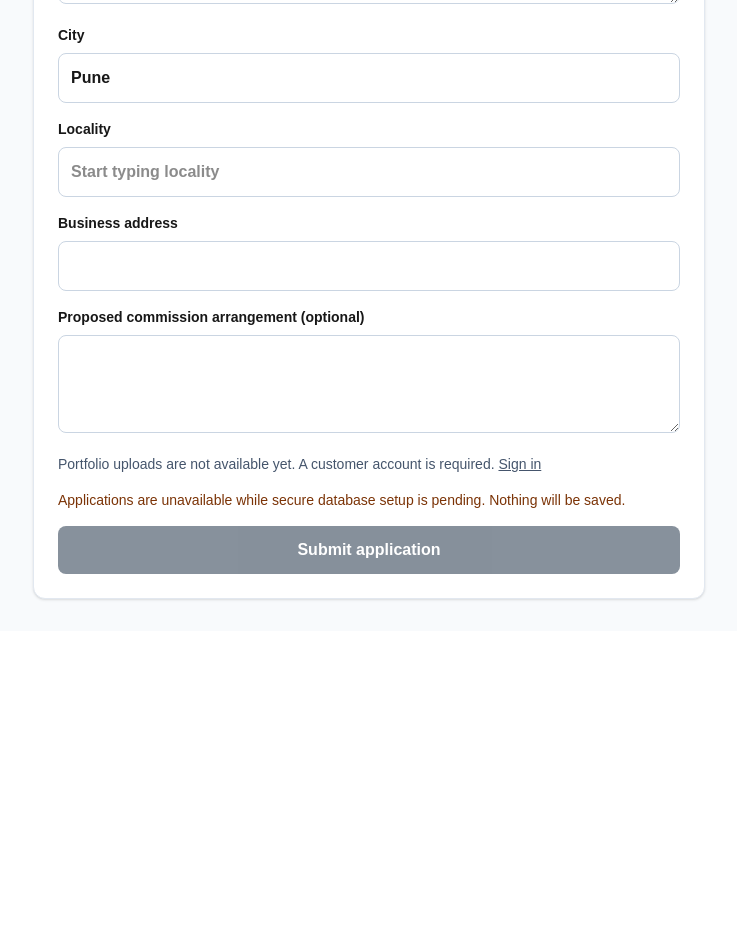
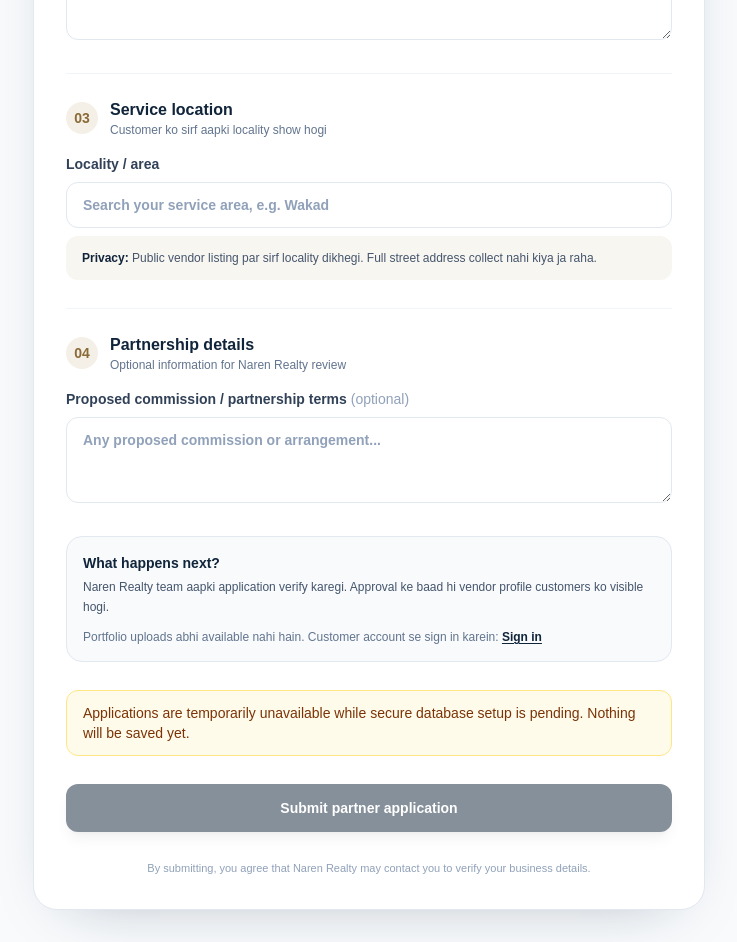
Before and after one commit to narenrealtyco-source/naren-realty, a Next.js app in the folder naren-realty/: page /home-services/register in a window 1280 px wide. Shown: the part 1060-2002 px from the top of the page, without its empty margins (271-1008 px from the left). Before the commit the page ends 1691 px from the top, so only its background shows below. Built offline with nearby package versions, Linux system fonts and the light colour scheme.

Commit message:
Redesign vendor application with premium service selection

```diff
--- a/naren-realty/app/home-services/VendorForms.tsx
+++ b/naren-realty/app/home-services/VendorForms.tsx
@@ -1,37 +1,122 @@
 "use client";
 
 import Link from "next/link";
-import { useActionState } from "react";
+import { useActionState, useMemo, useState } from "react";
 import LocalityAutocomplete from "../components/LocalityAutocomplete";
 import type { MarketplaceCategory } from "../lib/vendor-marketplace";
 import { applyAsVendor, enquireVendor, type VendorState } from "./vendor-actions";
 
 const initial: VendorState = { status: "idle", message: "" };
-const input = "mt-2 w-full min-w-0 rounded-lg border border-slate-300 bg-white px-3 py-3 text-base";
-const label = "block text-sm font-semibold";
-const button = "min-h-11 w-full rounded-lg bg-[#10243A] px-5 py-3 font-semibold text-white disabled:cursor-not-allowed disabled:opacity-50";
+const input = "mt-2 w-full min-w-0 rounded-xl border border-slate-200 bg-white px-4 py-3 text-sm text-slate-900 outline-none transition placeholder:text-slate-400 focus:border-[#B9955B] focus:ring-4 focus:ring-[#B9955B]/10";
+const label = "block text-sm font-semibold text-slate-700";
+const button = "min-h-12 w-full rounded-xl bg-[#10243A] px-5 py-3 text-sm font-semibold text-white shadow-lg shadow-slate-900/10 transition hover:bg-[#1a3552] disabled:cursor-not-allowed disabled:opacity-50";
+const serviceCatalog: Record<string, string[]> = {
+  plumbing: ["Tap and faucet repair", "Pipe leakage repair", "Bathroom fitting", "Drain and blockage cleaning", "Water tank cleaning", "Water pump repair", " geyser installation and repair"],
+  electrical: ["Wiring and rewiring", "Switch and socket repair", "Fan and light installation", "MCB and distribution board", "Inverter installation", "Electrical fault finding"],
+  cleaning: ["Home deep cleaning", "Bathroom cleaning", "Kitchen cleaning", "Sofa and carpet cleaning", "Move-in / move-out cleaning", "Water tank cleaning"],
+  painting: ["Interior painting", "Exterior painting", "Waterproofing", "Texture painting", "Wall putty and polishing"],
+  carpentry: ["Furniture repair", "Door and lock repair", "Modular furniture", "Wardrobe installation", "Curtain and blind fitting"],
+  appliance: ["AC installation", "AC servicing and repair", "Refrigerator repair", "Washing machine repair", "RO service", "TV repair"],
+  pest: ["General pest control", "Cockroach treatment", "Termite treatment", "Mosquito control", "Rodent control"],
+  packers: ["House shifting", "Office shifting", "Packing and unpacking", "Loading and unloading", "Furniture dismantling / assembly"],
+  security: ["CCTV installation", "Video door phone", "Smart lock installation", "Alarm system installation"],
+  default: ["Installation", "Repair and maintenance", "Inspection / consultation", "Cleaning / servicing", "Emergency service", "Annual maintenance contract"],
+};
+function servicesFor(categoryName: string) {
+  const key = categoryName.toLowerCase();
+  const match = Object.keys(serviceCatalog).find((item) => item !== "default" && key.includes(item));
+  return serviceCatalog[match ?? "default"];
+}
 
 export function VendorApplicationForm({ categories, ready }: { categories: MarketplaceCategory[]; ready: boolean }) {
   const [state, action, pending] = useActionState(applyAsVendor, initial);
-  return <form action={action} className="space-y-4 rounded-xl border border-slate-200 bg-white p-4 shadow-sm sm:p-6">
-    <h2 className="text-xl font-bold text-[#10243A]">Apply as a service provider</h2>
-    <p className="text-sm text-slate-600">Applications are reviewed by Naren Realty. Contact details and commission terms are not public.</p>
-    <label className={label}>Business name<input name="business_name" className={input} maxLength={120} required /></label>
-    <label className={label}>Public provider name<input name="public_name" className={input} maxLength={120} required /><span className="mt-1 block font-normal text-slate-600">Shown publicly if your application is approved.</span></label>
-    <label className={label}>Contact person<input name="contact_person" className={input} maxLength={120} autoComplete="name" required /></label>
-    <label className={label}>Mobile<input name="mobile" className={input} type="tel" autoComplete="tel" maxLength={13} required /></label>
-    <label className={label}>Email (optional)<input name="email" className={input} type="email" autoComplete="email" maxLength={254} /></label>
-    <label className={label}>Category<select name="category_id" className={input} required defaultValue=""><option value="" disabled>Choose a category</option>{categories.map((category) => <option key={category.id} value={category.id}>{category.name}</option>)}</select></label>
-    <label className={label}>Services offered<input name="services" className={input} maxLength={500} required /></label>
-    <label className={label}>Description<textarea name="description" className={input} maxLength={2000} rows={4} required /></label>
-    <label className={label}>City<input name="city" className={input} maxLength={100} defaultValue="Pune" required /></label>
-    <label className={label}>Locality<LocalityAutocomplete name="locality" className={input} maxLength={100} placeholder="Start typing locality" required /></label>
-    <label className={label}>Business address<input name="address" className={input} maxLength={500} required /></label>
-    <label className={label}>Proposed commission arrangement (optional)<textarea name="commission_terms" className={input} maxLength={1000} rows={3} /></label>
-    <p className="text-sm text-slate-600">Portfolio uploads are not available yet. A customer account is required. <Link className="underline" href="/account#login">Sign in</Link></p>
-    {!ready && <p role="status" className="text-sm text-amber-900">Applications are unavailable while secure database setup is pending. Nothing will be saved.</p>}
-    {state.message && <p role={state.status === "error" ? "alert" : "status"} className="text-sm">{state.message}</p>}
-    <button disabled={!ready || pending || state.status === "success"} className={button}>{pending ? "Sending..." : "Submit application"}</button>
+  const [categoryId, setCategoryId] = useState("");
+  const [selectedServices, setSelectedServices] = useState<string[]>([]);
+  const [otherService, setOtherService] = useState("");
+  const activeCategory = categories.find((category) => category.id === categoryId);
+  const serviceOptions = useMemo(() => servicesFor(activeCategory?.name ?? ""), [activeCategory?.name]);
+  const servicesValue = [...selectedServices, ...(otherService.trim() ? [otherService.trim()] : [])].join(", ");
+
+  function toggleService(service: string) {
+    setSelectedServices((current) => current.includes(service) ? current.filter((item) => item !== service) : [...current, service]);
+  }
+
+  return <form action={action} className="overflow-hidden rounded-3xl border border-slate-200 bg-white shadow-[0_20px_60px_-35px_rgba(15,35,58,0.35)]">
+    <div className="bg-gradient-to-br from-[#10243A] via-[#183550] to-[#27465B] px-5 py-7 text-white sm:px-8">
+      <p className="text-xs font-semibold uppercase tracking-[0.22em] text-[#D9C39A]">NAREN REALTY · PARTNER NETWORK</p>
+      <h2 className="mt-2 text-2xl font-bold tracking-tight sm:text-3xl">Become a service partner</h2>
+      <p className="mt-2 max-w-xl text-sm leading-6 text-slate-200">Apni business details add karein, category choose karein aur jo services aap provide karte hain unhe select karein.</p>
+      <div className="mt-5 flex flex-wrap gap-2 text-xs text-slate-100">
+        <span className="rounded-full border border-white/20 bg-white/10 px-3 py-1.5">Admin verified</span>
+        <span className="rounded-full border border-white/20 bg-white/10 px-3 py-1.5">Local customer discovery</span>
+        <span className="rounded-full border border-white/20 bg-white/10 px-3 py-1.5">No public phone display</span>
+      </div>
+    </div>
+
+    <div className="space-y-7 p-5 sm:p-8">
+      <section>
+        <div className="mb-4 flex items-center gap-3">
+          <span className="flex h-8 w-8 items-center justify-center rounded-full bg-[#F5F0E7] text-sm font-bold text-[#8A6A37]">01</span>
+          <div><h3 className="font-bold text-[#10243A]">Business details</h3><p className="text-xs text-slate-500">Aap aur aapke business ki basic information</p></div>
+        </div>
+        <div className="grid gap-4 sm:grid-cols-2">
+          <label className={label}>Vendor / owner name<input name="public_name" className={input} maxLength={120} placeholder="e.g. Rahul Sharma" required /><span className="mt-1 block text-xs font-normal text-slate-500">Customer ko vendor name ke roop mein dikhega.</span></label>
+          <label className={label}>Shop / business name<input name="business_name" className={input} maxLength={120} placeholder="e.g. Sharma Plumbing Services" required /></label>
+          <label className={label}>Contact person<input name="contact_person" className={input} maxLength={120} autoComplete="name" placeholder="Person we should contact" required /></label>
+          <label className={label}>Mobile number<input name="mobile" className={input} type="tel" autoComplete="tel" maxLength={13} placeholder="10-digit mobile number" required /></label>
+          <label className={label}>Email <span className="font-normal text-slate-400">(optional)</span><input name="email" className={input} type="email" autoComplete="email" maxLength={254} placeholder="you@example.com" /></label>
+          <div><label className={label}>Operating city<input name="city" className={input} maxLength={100} defaultValue="Pune" required /></label></div>
+        </div>
+      </section>
+
+      <section className="border-t border-slate-100 pt-6">
+        <div className="mb-4 flex items-center gap-3">
+          <span className="flex h-8 w-8 items-center justify-center rounded-full bg-[#F5F0E7] text-sm font-bold text-[#8A6A37]">02</span>
+          <div><h3 className="font-bold text-[#10243A]">Service category & work</h3><p className="text-xs text-slate-500">Category select karne ke baad available services choose karein</p></div>
+        </div>
+        <label className={label}>Main service category<select name="category_id" className={input} required value={categoryId} onChange={(event) => { setCategoryId(event.target.value); setSelectedServices([]); setOtherService(""); }}><option value="" disabled>Choose your category</option>{categories.map((category) => <option key={category.id} value={category.id}>{category.name}</option>)}</select></label>
+        {activeCategory ? <div className="mt-4 rounded-2xl border border-slate-200 bg-slate-50/70 p-4">
+          <p className="mb-3 text-sm font-semibold text-slate-700">Which services do you provide? <span className="font-normal text-slate-500">(Select all that apply)</span></p>
+          <div className="grid gap-2 sm:grid-cols-2">
+            {serviceOptions.map((service) => <label key={service} className={`flex cursor-pointer items-start gap-2.5 rounded-xl border px-3 py-2.5 text-sm transition ${selectedServices.includes(service) ? "border-[#B9955B] bg-[#FBF8F2] text-[#10243A]" : "border-slate-200 bg-white text-slate-600 hover:border-slate-300"}`}>
+              <input type="checkbox" checked={selectedServices.includes(service)} onChange={() => toggleService(service)} className="mt-0.5 accent-[#10243A]" />
+              <span>{service}</span>
+            </label>)}
+          </div>
+          <label className={`${label} mt-4`}>Other service <span className="font-normal text-slate-400">(optional)</span><input value={otherService} onChange={(event) => setOtherService(event.target.value)} className={input} maxLength={200} placeholder="Add another service you offer" /></label>
+          <input type="hidden" name="services" value={servicesValue} />
+          <p className="mt-2 text-xs text-slate-500">{selectedServices.length + (otherService.trim() ? 1 : 0)} service(s) selected</p>
+        </div> : <p className="mt-3 rounded-xl bg-slate-50 px-4 py-3 text-xs text-slate-500">Choose a category to see relevant services.</p>}
+        <label className={`${label} mt-4`}>About your business<textarea name="description" className={input} maxLength={2000} rows={4} placeholder="Experience, specialisation, working hours, service coverage..." required /></label>
+      </section>
+
+      <section className="border-t border-slate-100 pt-6">
+        <div className="mb-4 flex items-center gap-3">
+          <span className="flex h-8 w-8 items-center justify-center rounded-full bg-[#F5F0E7] text-sm font-bold text-[#8A6A37]">03</span>
+          <div><h3 className="font-bold text-[#10243A]">Service location</h3><p className="text-xs text-slate-500">Customer ko sirf aapki locality show hogi</p></div>
+        </div>
+        <label className={label}>Locality / area<LocalityAutocomplete name="locality" className={input} maxLength={100} placeholder="Search your service area, e.g. Wakad" required /></label>
+        <p className="mt-2 rounded-xl bg-[#F8F6F1] px-4 py-3 text-xs leading-5 text-slate-600"><strong className="text-[#10243A]">Privacy:</strong> Public vendor listing par sirf locality dikhegi. Full street address collect nahi kiya ja raha.</p>
+      </section>
+
+      <section className="border-t border-slate-100 pt-6">
+        <div className="mb-4 flex items-center gap-3">
+          <span className="flex h-8 w-8 items-center justify-center rounded-full bg-[#F5F0E7] text-sm font-bold text-[#8A6A37]">04</span>
+          <div><h3 className="font-bold text-[#10243A]">Partnership details</h3><p className="text-xs text-slate-500">Optional information for Naren Realty review</p></div>
+        </div>
+        <label className={label}>Proposed commission / partnership terms <span className="font-normal text-slate-400">(optional)</span><textarea name="commission_terms" className={input} maxLength={1000} rows={3} placeholder="Any proposed commission or arrangement..." /></label>
+      </section>
+
+      <div className="rounded-2xl border border-slate-200 bg-slate-50 p-4">
+        <p className="text-sm font-semibold text-[#10243A]">What happens next?</p>
+        <p className="mt-1 text-xs leading-5 text-slate-600">Naren Realty team aapki application verify karegi. Approval ke baad hi vendor profile customers ko visible hogi.</p>
+        <p className="mt-3 text-xs text-slate-500">Portfolio uploads abhi available nahi hain. Customer account se sign in karein: <Link className="font-semibold text-[#10243A] underline underline-offset-2" href="/account#login">Sign in</Link></p>
+      </div>
+      {!ready && <p role="status" className="rounded-xl border border-amber-200 bg-amber-50 px-4 py-3 text-sm text-amber-900">Applications are temporarily unavailable while secure database setup is pending. Nothing will be saved yet.</p>}
+      {state.message && <p role={state.status === "error" ? "alert" : "status"} className="rounded-xl bg-slate-50 px-4 py-3 text-sm text-slate-700">{state.message}</p>}
+      <button disabled={!ready || pending || state.status === "success"} className={button}>{pending ? "Submitting application..." : "Submit partner application"}</button>
+      <p className="text-center text-[11px] text-slate-400">By submitting, you agree that Naren Realty may contact you to verify your business details.</p>
+    </div>
   </form>;
 }
 
```
